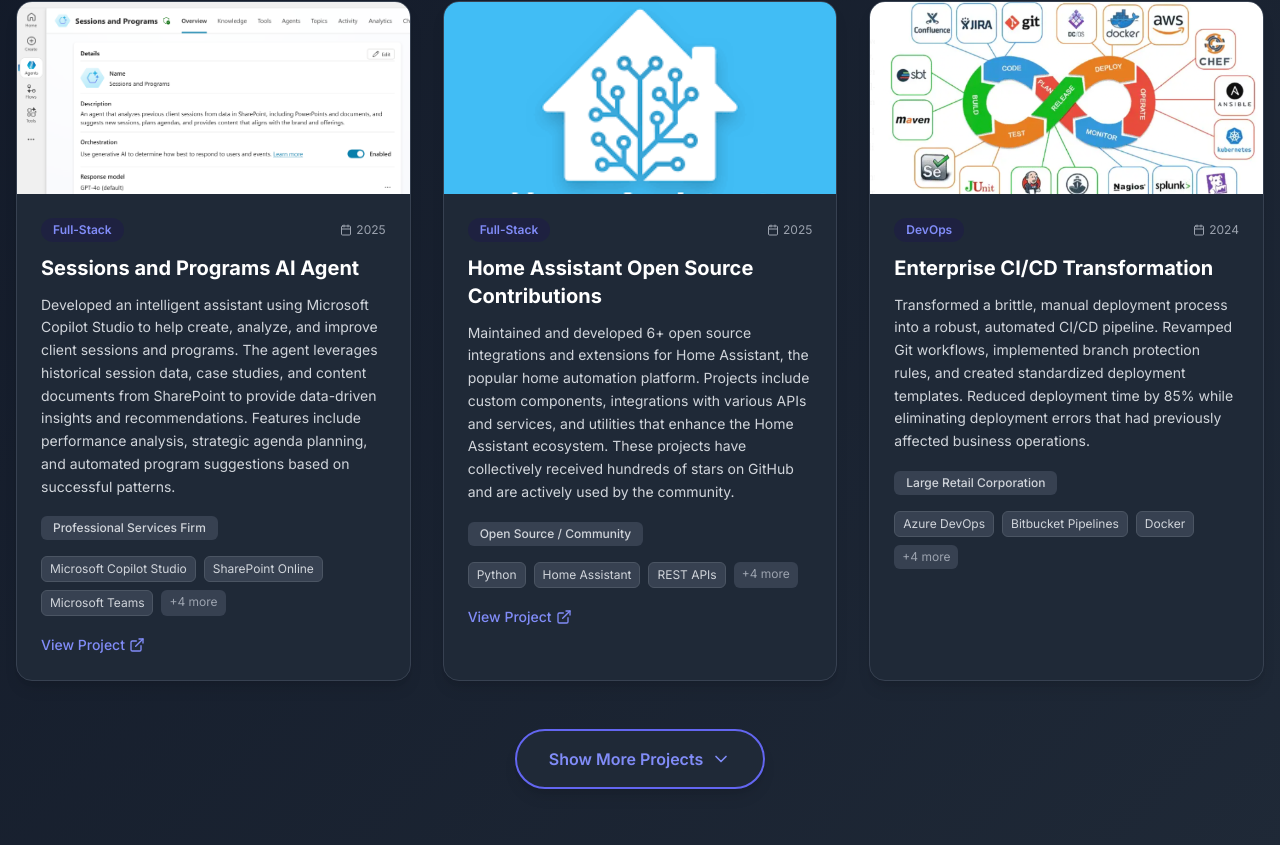
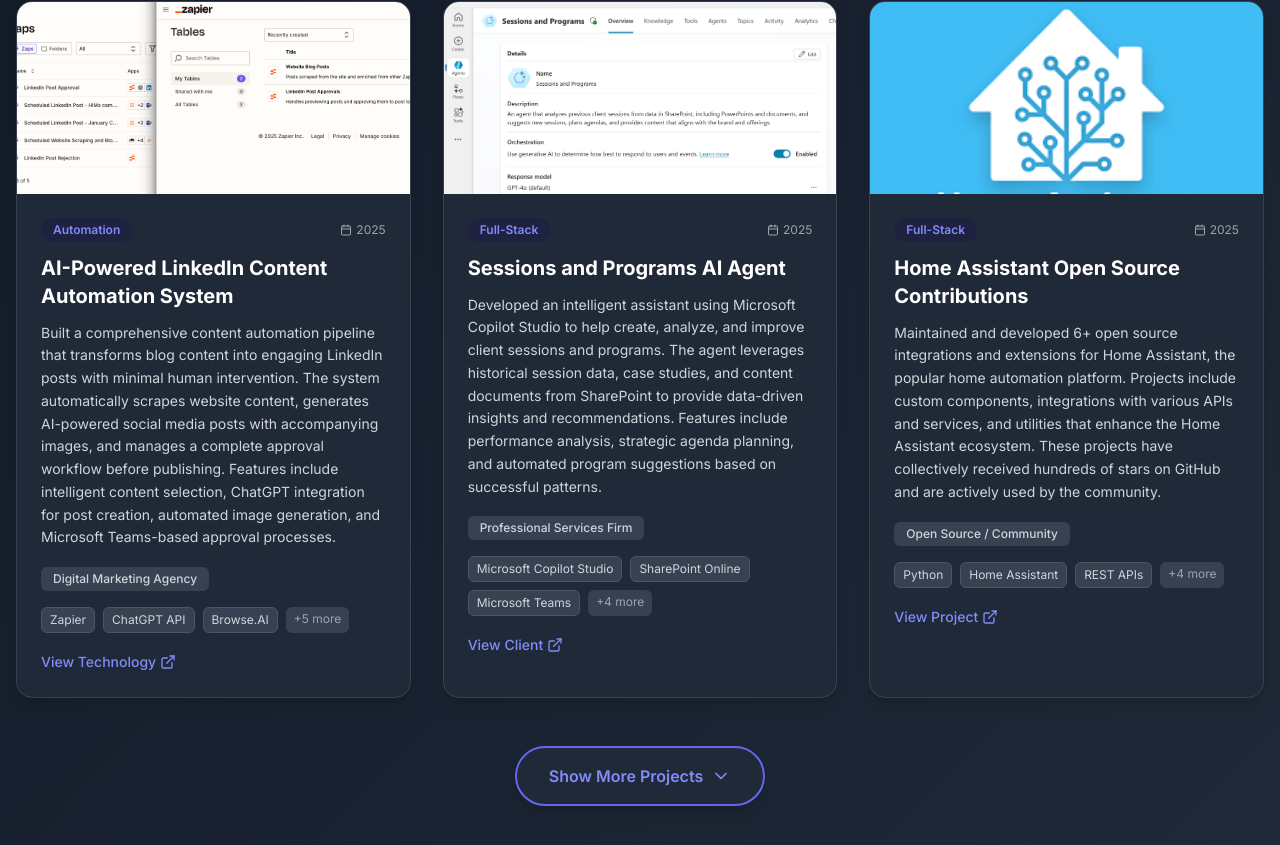
Before and after one commit to warmfire540/portfolio-ccc, a React (Create React App) app: page / in a window 1280 px wide. Shown: the part 4450-5295 px from the top of the page. Built offline with nearby package versions, Linux system fonts and the light colour scheme; no server answers.

Commit message:
add linked in project

```diff
--- a/src/components/spa/Projects.tsx
+++ b/src/components/spa/Projects.tsx
@@ -159,7 +159,11 @@
                     rel="noopener noreferrer"
                     className="inline-flex items-center text-indigo-600 dark:text-indigo-400 font-medium text-sm hover:text-indigo-700 dark:hover:text-indigo-300 transition-colors"
                   >
-                    View Project
+                    {project.linkType === 'technology'
+                      ? 'View Technology'
+                      : project.linkType === 'client'
+                      ? 'View Client'
+                      : 'View Project'}
                     <ExternalLink className="ml-1 w-4 h-4" />
                   </a>
                 )}
--- a/src/data/projects.ts
+++ b/src/data/projects.ts
@@ -8,6 +8,7 @@
   imageUrl: string;
   year: string;
   link?: string;
+  linkType?: 'project' | 'technology' | 'client';
 }
 
 /**
@@ -50,6 +51,28 @@
  */
 export const projects: Project[] = [
   {
+    id: 'linkedin-content-automation',
+    title: 'AI-Powered LinkedIn Content Automation System',
+    category: 'Automation',
+    description:
+      'Built a comprehensive content automation pipeline that transforms blog content into engaging LinkedIn posts with minimal human intervention. The system automatically scrapes website content, generates AI-powered social media posts with accompanying images, and manages a complete approval workflow before publishing. Features include intelligent content selection, ChatGPT integration for post creation, automated image generation, and Microsoft Teams-based approval processes.',
+    clientType: 'Digital Marketing Agency',
+    technologies: [
+      'Zapier',
+      'ChatGPT API',
+      'Browse.AI',
+      'Zapier Tables',
+      'Microsoft Teams',
+      'OneDrive',
+      'LinkedIn API',
+      'Workflow Automation',
+    ],
+    imageUrl: '/assets/projects/linkedin-automation.png',
+    year: '2025',
+    link: 'https://zapier.com/',
+    linkType: 'technology',
+  },
+  {
     id: 'sessions-programs-ai-agent',
     title: 'Sessions and Programs AI Agent',
     category: 'Full-Stack',
@@ -68,6 +91,7 @@
     imageUrl: '/assets/projects/ai-agent.png',
     year: '2025',
     link: 'https://www.ctileadership.com/',
+    linkType: 'client',
   },
   {
     id: 'home-assistant-extensions',
@@ -88,6 +112,7 @@
     imageUrl: '/assets/projects/ha.png',
     year: '2025',
     link: 'https://github.com/orgs/homeassistant-extras/repositories',
+    linkType: 'project',
   },
   {
     id: 'ci-cd-transformation',
@@ -127,6 +152,7 @@
     imageUrl: '/assets/projects/delta.jpeg',
     year: '2023',
     link: 'https://learn.microsoft.com/en-us/azure/databricks/introduction/',
+    linkType: 'technology',
   },
   {
     id: 'intranet-modernization',
@@ -146,6 +172,7 @@
     ],
     imageUrl: '/assets/projects/sharepoint.jpg',
     link: 'https://www.ctileadership.com/',
+    linkType: 'client',
     year: '2025',
   },
   {
@@ -185,6 +212,7 @@
     ],
     imageUrl: '/assets/projects/d365.jpg',
     link: 'https://www.microsoft.com/en-us/dynamics-365',
+    linkType: 'technology',
     year: '2022',
   },
   {
@@ -205,6 +233,7 @@
     ],
     imageUrl: '/assets/projects/integration.png',
     link: 'https://learn.microsoft.com/en-us/azure/architecture/guide/architecture-styles/event-driven',
+    linkType: 'technology',
     year: '2021',
   },
 ];
```
Also changed, not shown: public/assets/projects/linkedin-automation.png (added).
